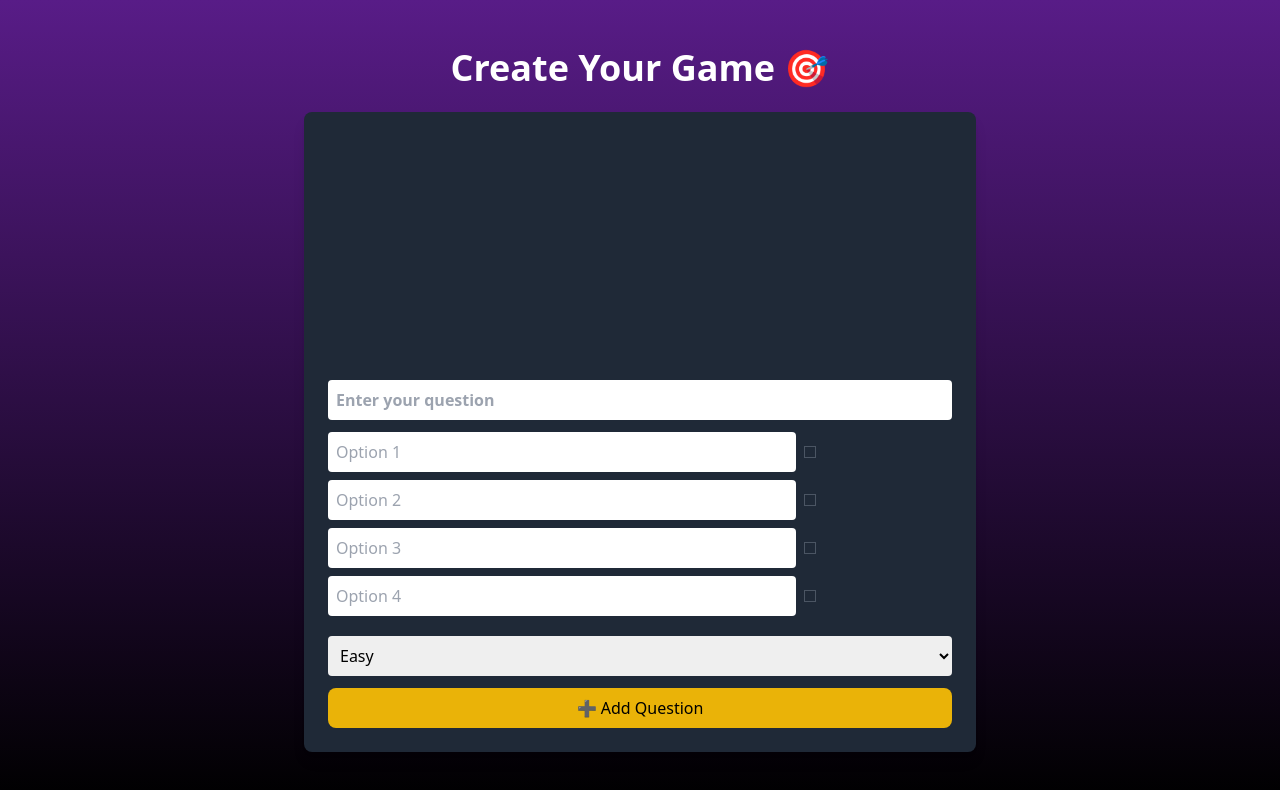
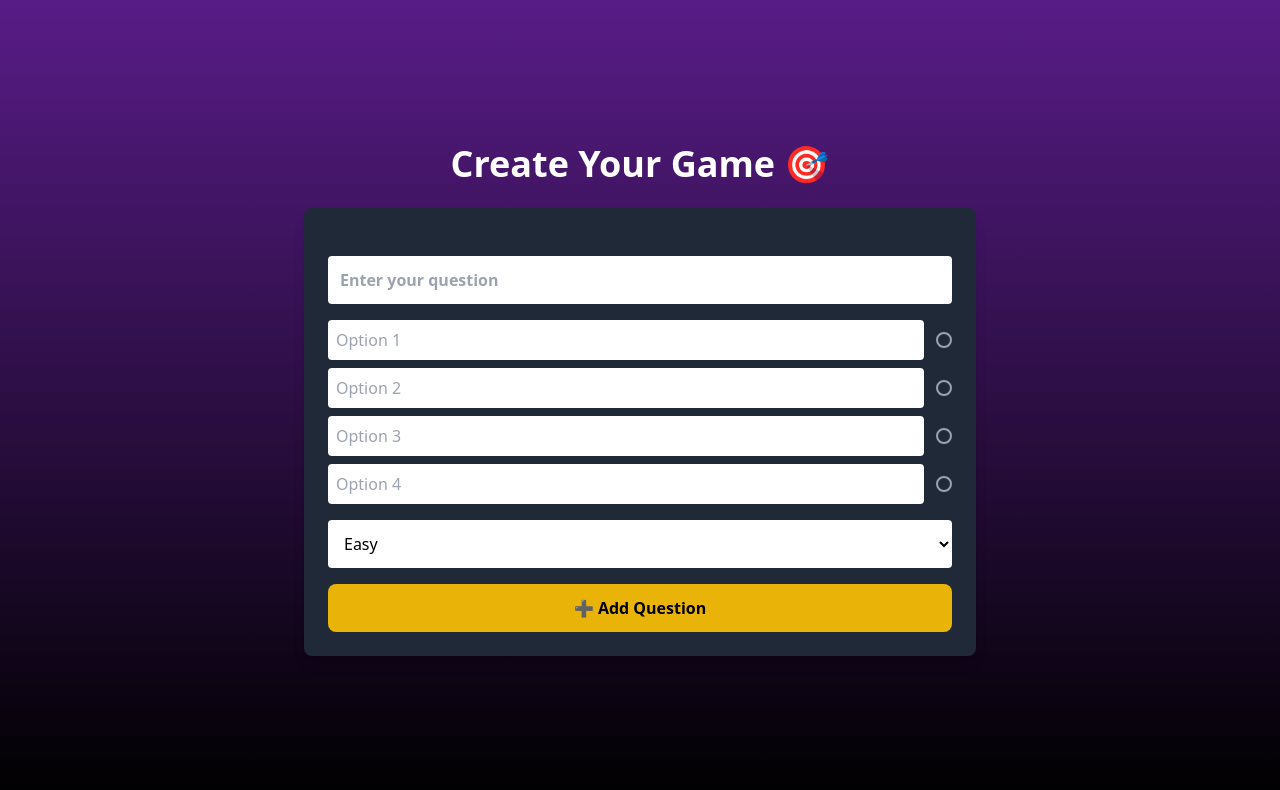
Before and after one commit to KhushwantSingh1916/Mind-Leagues, a React (Vite) app: page /create-game in a window 1280 px wide. Shown: the top 790 px of the page. Built offline with nearby package versions, Linux system fonts and the light colour scheme.

Commit message:
create game layout

```diff
--- a/index.html
+++ b/index.html
@@ -4,7 +4,7 @@
   <head>
     <meta charset="UTF-8" />
     <meta name="viewport" content="width=device-width, initial-scale=1.0" />
-    <title>Arena Game</title>
+    <title>Mind Leagues</title>
   </head>
   <body>
     <div id="root"></div>
--- a/package.json
+++ b/package.json
@@ -1,5 +1,5 @@
 {
-  "name": "store-website",
+  "name": "mind-leagues",
   "private": true,
   "version": "1.0.0",
   "type": "module",
--- a/src/create-game.jsx
+++ b/src/create-game.jsx
@@ -23,7 +23,7 @@ const CreateGame = () => {
   };
 
   return (
-    <div className="h-screen flex flex-col items-center justify-center bg-gradient-to-b from-purple-900 to-black text-white p-6 ">
+    <div className="min-h-screen flex flex-col items-center justify-center bg-gradient-to-b from-purple-900 to-black text-white p-6">
       <motion.h1
         className="text-4xl font-bold mb-6"
         initial={{ opacity: 0, y: -20 }}
@@ -33,70 +33,81 @@ return (
         Create Your Game 🎯
       </motion.h1>
 
-      <div className="w-full max-w-2xl bg-gray-800 p-6 rounded-lg shadow-lg flex flex-col" style={{ height: "80vh" }}>
-       <div className="flex-1 overflow-y-auto mb-4">
+      <div className="w-full max-w-2xl bg-gray-800 p-6 rounded-lg shadow-lg flex flex-col">
+        {/* Questions List */}
+        <div className="mb-6" style={{ maxHeight: questions.length > 0 ? "40vh" : "0", overflow: "auto" }}>
           {questions.map((q, idx) => (
-          <div key={idx} className="bg-gray-700 p-4 rounded mb-3 relative">
+            <motion.div
+              key={idx}
+              className="bg-gray-700 p-4 rounded mb-3 relative"
+              initial={{ opacity: 0, y: 20 }}
+              animate={{ opacity: 1, y: 0 }}
+              transition={{ duration: 0.3 }}
+            >
               <Button
                 onClick={() => deleteQuestion(idx)}
-                className="absolute top-2 right-2 bg-red-500 hover:bg-red-600 text-white p-1 rounded-full transform transition-all hover:scale-110"
+                className="absolute top-2 right-2 bg-red-500 hover:bg-red-600 text-white p-1.5 rounded-full transform transition-all hover:scale-110"
               >
-              <span className="emoji-white pb-0.5">❌</span>
+                <span className="emoji-white">❌</span>
               </Button>
-            <p className="font-bold">{q.question}</p>
-            <ul className="list-disc pl-5">
+              <p className="font-bold pr-8">{q.question}</p>
+              <ul className="list-disc pl-5 mt-2">
                 {q.options.map((opt, i) => (
-                <li key={i} className={q.correctAnswer === i ? "text-green-400" : "text-white"}>{opt}</li>
+                  <li key={i} className={q.correctAnswer === i ? "text-green-400" : "text-white"}>
+                    {opt}
+                  </li>
                 ))}
               </ul>
-            <p
-              className={`text-sm ${
+              <p className={`text-sm mt-2 ${
                 q.difficulty === "Easy"
                   ? "text-green-400"
                   : q.difficulty === "Medium"
                   ? "text-yellow-400"
                   : "text-red-400"
-              }`}
-            >
+              }`}>
                 Difficulty: {q.difficulty}
               </p>
-          </div>
+            </motion.div>
           ))}
         </div>
 
+        {/* Form Section */}
+        <div className="space-y-4">
           <input
             type="text"
             placeholder="Enter your question"
-          className="w-full p-2 mb-3 text-black rounded font-bold"
+            className="w-full p-3 text-black rounded font-bold bg-white"
             value={newQuestion}
             onChange={(e) => setNewQuestion(e.target.value)}
           />
+
+          <div className="space-y-2">
             {options.map((opt, index) => (
-          <div key={index} className="flex items-center space-x-2 mb-2">
+              <div key={index} className="flex items-center space-x-3">
                 <input
                   type="text"
                   placeholder={`Option ${index + 1}`}
-              className="w-9/12 p-2 text-black rounded"
+                  className="flex-1 p-2 text-black rounded bg-white"
                   value={opt}
                   onChange={(e) => {
-                let newOptions = [...options];
+                    const newOptions = [...options];
                     newOptions[index] = e.target.value;
                     setOptions(newOptions);
                   }}
                 />
                 <input
                   type="radio"
-              className="w-3 h-3 p-1 border border-gray-600 appearance-none checked:bg-green-500"
+                  className="w-4 h-4 border-2 border-gray-400 appearance-none checked:bg-green-500 rounded-full"
                   name="correctAnswer"
                   checked={correctAnswer === index}
                   onChange={() => setCorrectAnswer(index)}
-              style={{ borderRadius: "0" }}
                 />
               </div>
             ))}
+          </div>
 
           <select
-          className="w-full p-2 my-3 text-black rounded"
+            className="w-full p-3 text-black rounded bg-white"
             value={difficulty}
             onChange={(e) => setDifficulty(e.target.value)}
           >
@@ -105,9 +116,13 @@ return (
             <option value="Hard">Hard</option>
           </select>
 
-        <Button onClick={addQuestion} className="bg-yellow-500 text-black px-4 py-2 rounded-lg hover:bg-yellow-600">
+          <Button
+            onClick={addQuestion}
+            className="w-full bg-yellow-500 text-black px-4 py-3 rounded-lg hover:bg-yellow-600 font-bold transition-all duration-200"
+          >
             ➕ Add Question
           </Button>
+        </div>
       </div>
     </div>
   );
```
Lines whose indentation alone changed are shown as unchanged.
